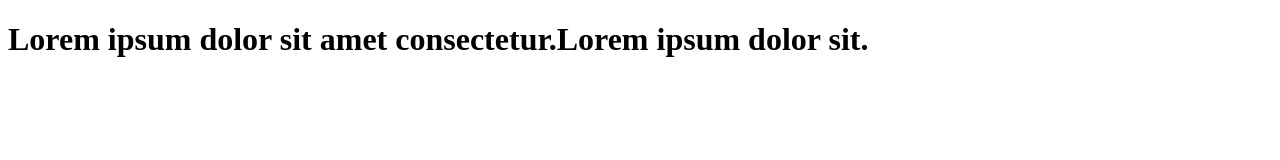
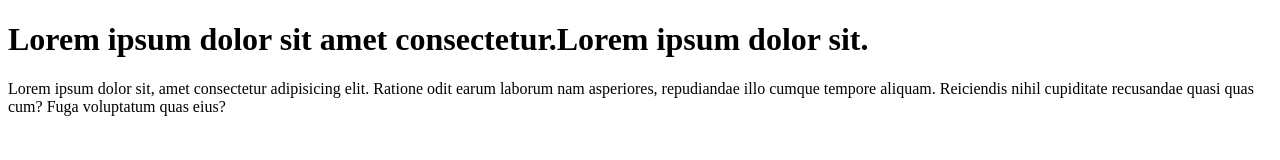
Before and after one commit to sowmyaperuri/learn-git, a plain HTML site: page index.html in a window 1280 px wide. Drawn offline with Linux system fonts and the light colour scheme.

Commit message:
add paragraph to code

```diff
--- a/index.html
+++ b/index.html
@@ -7,5 +7,6 @@
 </head>
 <body>
     <h1>Lorem ipsum dolor sit amet consectetur.Lorem ipsum dolor sit.</h1>
+    <p>Lorem ipsum dolor sit, amet consectetur adipisicing elit. Ratione odit earum laborum nam asperiores, repudiandae illo cumque tempore aliquam. Reiciendis nihil cupiditate recusandae quasi quas cum? Fuga voluptatum quas eius?</p>
 </body>
 </html>
```
